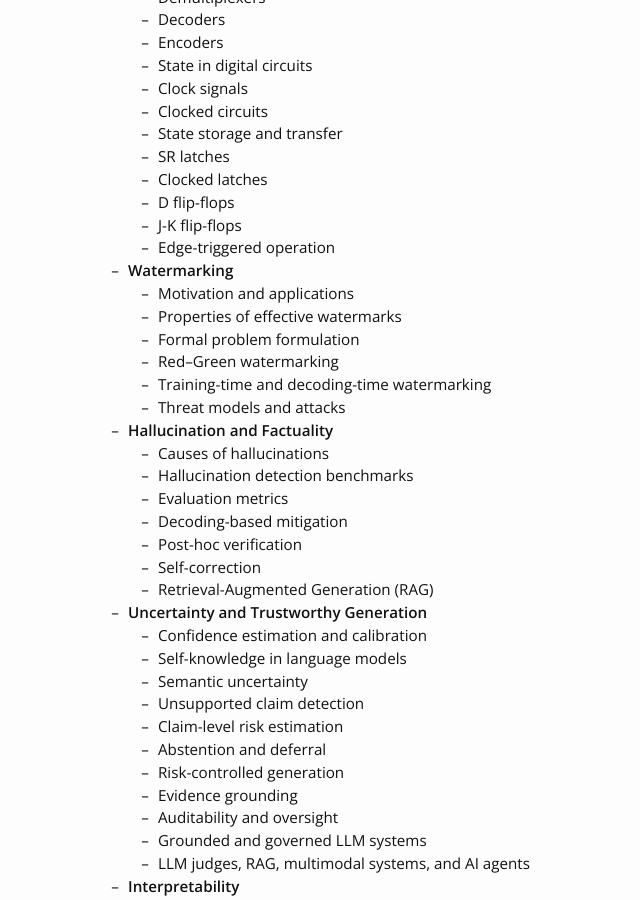
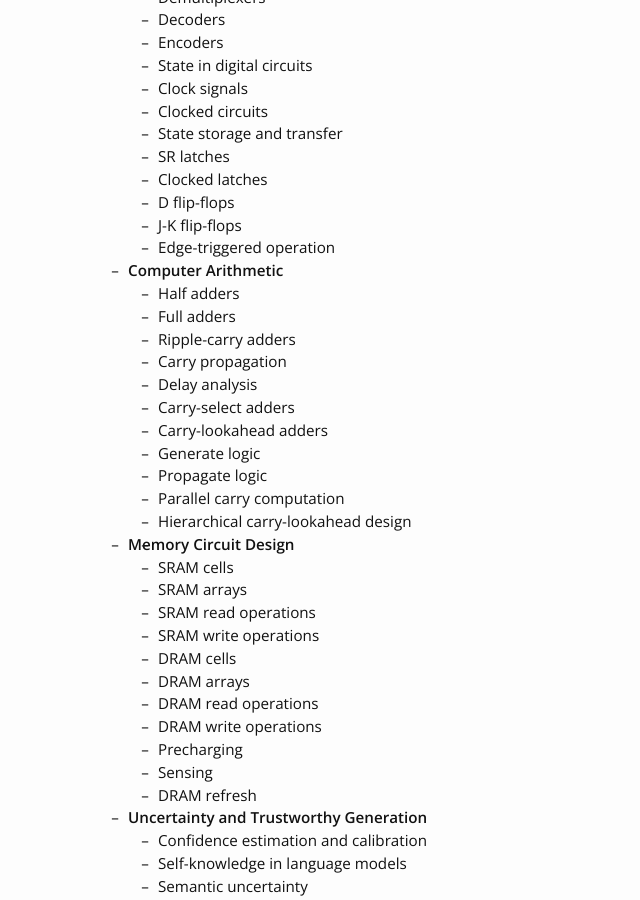
Before and after one commit to lcs2-iitd/ELL7282-2601, a Jekyll site: the page built from lectures.md, in a window 1280 px wide and 900 px high, scrolled down 1646 px. Shown: the whole window, without its empty margins (97-737 px from the left). Built offline with Jekyll 4.4.1, drawn with Linux system fonts in a browser that asks for light colours; nearby versions of some CDN libraries.

Commit message:
Update lectures.md

```diff
--- a/lectures.md
+++ b/lectures.md
@@ -83,22 +83,31 @@ permalink: /lectures/
   - J-K flip-flops
   - Edge-triggered operation
 
-- **Watermarking**
-  - Motivation and applications
-  - Properties of effective watermarks
-  - Formal problem formulation
-  - Red–Green watermarking
-  - Training-time and decoding-time watermarking
-  - Threat models and attacks
-
-- **Hallucination and Factuality**
-  - Causes of hallucinations
-  - Hallucination detection benchmarks
-  - Evaluation metrics
-  - Decoding-based mitigation
-  - Post-hoc verification
-  - Self-correction
-  - Retrieval-Augmented Generation (RAG)
+- **Computer Arithmetic**
+  - Half adders
+  - Full adders
+  - Ripple-carry adders
+  - Carry propagation
+  - Delay analysis
+  - Carry-select adders
+  - Carry-lookahead adders
+  - Generate logic
+  - Propagate logic
+  - Parallel carry computation
+  - Hierarchical carry-lookahead design
+  -
+- **Memory Circuit Design**
+  - SRAM cells
+  - SRAM arrays
+  - SRAM read operations
+  - SRAM write operations
+  - DRAM cells
+  - DRAM arrays
+  - DRAM read operations
+  - DRAM write operations
+  - Precharging
+  - Sensing
+  - DRAM refresh
 
 - **Uncertainty and Trustworthy Generation**
   - Confidence estimation and calibration
```
